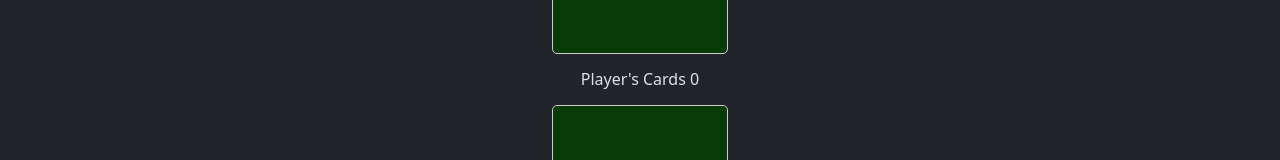
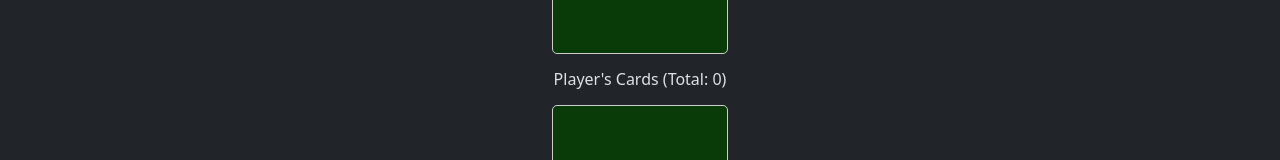
Before and after one commit to KennethDoerflein/Blackjack-React, a React (Create React App) app in the folder blackjack/: page / in a window 1280 px wide. Shown: the part 141-301 px from the top of the page. Built offline with nearby package versions, Linux system fonts and the light colour scheme.

Commit message:
Display dealer total when the game is over and the player total per hand

```diff
--- a/blackjack/src/App.js
+++ b/blackjack/src/App.js
@@ -141,8 +141,8 @@ export default function App() {
         <div hidden id="resultsAlert" className="alert alert-info alert-dismissible fade show w-75 mx-auto px-0" role="alert">
           <div id="message" className="container text-center"></div>
         </div>
-        <DealerSection dealersHandElements={dealersHandElements} />
-        <PlayerSection playersHandElements={playersHandElements} playerTotals={playerTotals} />
+        <DealerSection dealersHandElements={dealersHandElements} dealerTotal={dealerTotal} />
+        <PlayerSection playersHandElements={playersHandElements} playerTotals={playerTotals} splitCount={splitCount} />
         <PointSection playerPoints={playerPoints} currentWager={currentWager[currentHand]} />
         <div id="bottomDiv" className="container text-center">
           <WagerControls
--- a/blackjack/src/components/DealerSection.js
+++ b/blackjack/src/components/DealerSection.js
@@ -1,10 +1,10 @@
 import React from "react";
 
-export default function DealerSection({ dealersHandElements }) {
+export default function DealerSection({ dealersHandElements, dealerTotal }) {
   return (
     <>
       <h6 id="dealerHeader" className="container text-center my-3">
-        Dealer's Cards
+        Dealer's Cards {dealersHandElements.length >= 2 && !dealersHandElements[1].props.src.includes("back.png") ? `(Total: ${dealerTotal})` : ""}
       </h6>
       <div id="dealersHand" className="container">
         {dealersHandElements}
--- a/blackjack/src/components/PlayerSection.js
+++ b/blackjack/src/components/PlayerSection.js
@@ -1,11 +1,22 @@
 import React from "react";
 
-export default function PlayerSection({ playersHandElements, playerTotals }) {
+export default function PlayerSection({ playersHandElements, playerTotals, splitCount }) {
   return (
     <>
       <h6 id="playerHeader" className="container text-center my-3">
-        {/* Temporary for debugging*/}
-        Player's Cards {playerTotals[0]}
+        Player's Cards{" "}
+        {splitCount > 0
+          ? (() => {
+              let totalPerHand = "";
+              for (let i = 0; i < splitCount; i++) {
+                totalPerHand += `Hand ${i + 1}: ${playerTotals[i]}`;
+                if (i !== splitCount) {
+                  totalPerHand += ", ";
+                }
+              }
+              return totalPerHand;
+            })()
+          : `(Total: ${playerTotals[0]})`}
       </h6>
       <span id="playersHands">
         <div id="playersHand" className="container">
```
